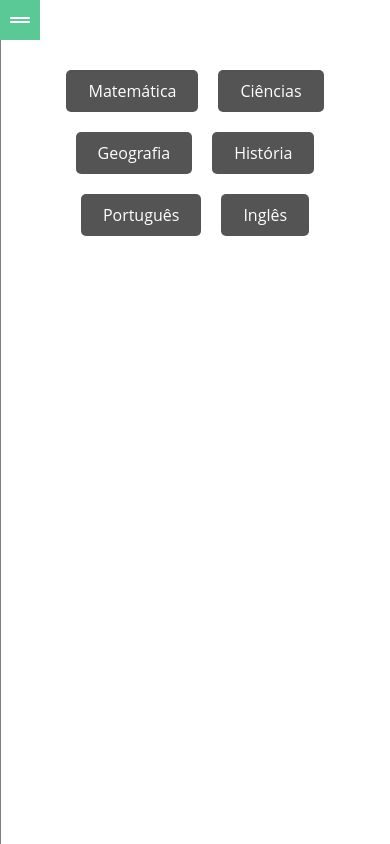
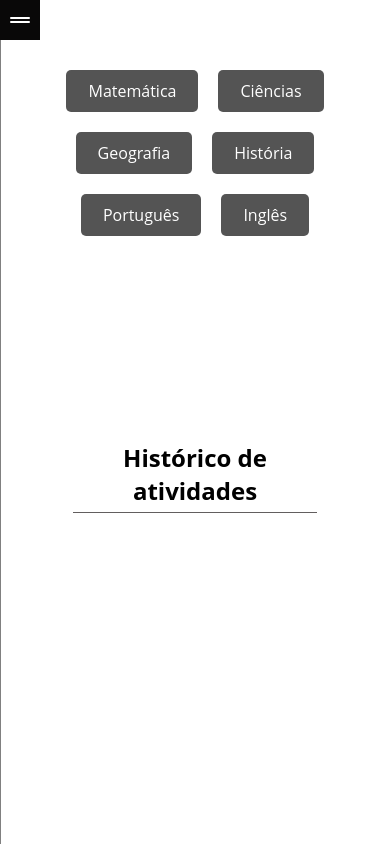
Before and after one commit to joaopver10/PCA-FabricaDeSoftware, a Django app: page / in a window 390 px wide. Run offline with Django 4.2, Linux system fonts and the light colour scheme; the visitor is signed in with stand-in values (Sample User, id 1); data that the repository does not hold is empty.

Commit message:
Modificações visuais e implementação de historico na tela inicial do aluno

```diff
--- a/core/static/css/portal.css
+++ b/core/static/css/portal.css
@@ -138,6 +138,35 @@
 }
 
 
+.atTexto{
+    margin-top: 190px;
+    color: black;
+    text-align: center;
+    border-bottom: #625e5e solid 1px;
+    width: 60%;
+    padding: 5px;
+}
+
+
+
+.atualizacoes{
+    display: flex;
+}
+
+.historico{
+    display: flex;
+    flex-direction: column-reverse;
+}
+
+.historico-texto{
+    color: black;
+    margin: 15px;
+    text-align: center;
+    background-color: rgba(215, 215, 215, 0.85);
+    padding: 20px;
+    border-radius: 5px;
+    box-shadow: rgba(0, 0, 0, 0.15) 1.95px 1.95px 2.6px;
+}
 @media only screen and (max-width: 1366px){
     .unidades{
         width: 70%;
--- a/core/static/css/sidebar.css
+++ b/core/static/css/sidebar.css
@@ -41,7 +41,7 @@ main .helper span {
   border-right: gray 1px solid;
 }
 .menu .avatar {
-  padding: 3.4em 0.5em;
+  padding: 2.0em 0.5em;
   text-align: center;
 }
 .menu .avatar img {
@@ -136,14 +136,14 @@ main .helper span {
     box-shadow: 0 0 0 100em rgba(0, 0, 0, 0);
     transform: translate3d(-230px, 0, 0);
     transition: all 0.3s ease-in-out;
-    background-color: #5bc995;
+    background-color: #e8e8e8;
   }
   .menu .smartphone-menu-trigger {
     width: 40px;
     height: 40px;
     position: absolute;
     left: 100%;
-    background: #5bc995;
+    background: #090808;
   }
   .menu .smartphone-menu-trigger:before,
   .menu .smartphone-menu-trigger:after {
--- a/core/templates/painel.html
+++ b/core/templates/painel.html
@@ -42,7 +42,7 @@
                                 <div class="col-4">
                                     <span>Sexo</span>
                                     <select class="form-select" name="sexo" required>
-                                        <option  data-default disabled selected>Escolha o Sexo</option>
+                                        <option value="" data-default disabled selected>Escolha o Sexo</option>
                                         <option value="Masculino">Masculino</option>
                                         <option value="Feminino">Feminino</option>
                                     </select>
--- a/core/templates/portal.html
+++ b/core/templates/portal.html
@@ -25,7 +25,18 @@
     </div>
 
 
+        <div class="atTexto">
+            <h2>Histórico de atividades</h2>
+        </div>
 
-
+    <div class="atualizacoes">
+            <div class="historico">
+                {% for obj in contextP%}
+                    <div class="historico-texto">
+                        <p>Você conseguiu <b>{{ obj.pontos|floatformat:2 }}</b> pontos no quiz <b>{{ obj.quiz}}</b>. </p>
+                    </div>
+                {% endfor %}
+            </div>
+    </div>
 
 {% endblock %}
--- a/core/views.py
+++ b/core/views.py
@@ -83,7 +83,6 @@ def painel(request):
             user.save()
             novo_aluno.save()
             messages.add_message(request, constants.SUCCESS, 'Usuário criado com sucesso.')
-
         except:
             messages.add_message(request, constants.ERROR, 'Esse aluno já esta cadastrado')
 
@@ -115,17 +114,18 @@ def cadastraQuiz(request):
 def cadastraQuestao(request):
     nova_questao = Questoes()
     contexto = Quiz.objects.all()
-
+    contextoQ = Questoes.objects.filter(quiz_id=request.POST.get('quiz')).count() + 1
     if request.method == 'POST':
         try:
             nova_questao.pergunta = request.POST.get('pergunta')
             nova_questao.quiz_id = request.POST.get('quiz')
             nova_questao.save()
 
-            messages.add_message(request, constants.SUCCESS, 'Questão cadastrada com sucesso.')
+            messages.add_message(request, constants.SUCCESS, 'Questão cadastrada com sucesso.', extra_tags='cadastradas')
         except:
             messages.add_message(request, constants.ERROR, 'Ocorreu algum erro, tente novamente em instantes...')
-    return render(request, 'cadastraQuestao.html', {'contexto': contexto })
+
+    return render(request, 'cadastraQuestao.html', {'contexto': contexto, 'contextoQ': contextoQ})
 
 def cadastraResposta(request):
     contextoQ = Questoes.objects.all()
@@ -227,6 +227,9 @@ def portal(request):
         result = contextP.values('pontos').aggregate(sum_pontos=Sum('pontos'))
 
         totalPts = contextP.filter(usuario_id=Aluno.objects.filter(usuario_id=request.user.id).first().matricula).aggregate(total=Sum('pontos'))['total']
+
+
+
 
 
         if totalPts:
```
Also changed, not shown: core/templates/cadastraQuestao.html (+8 -3 lines).
